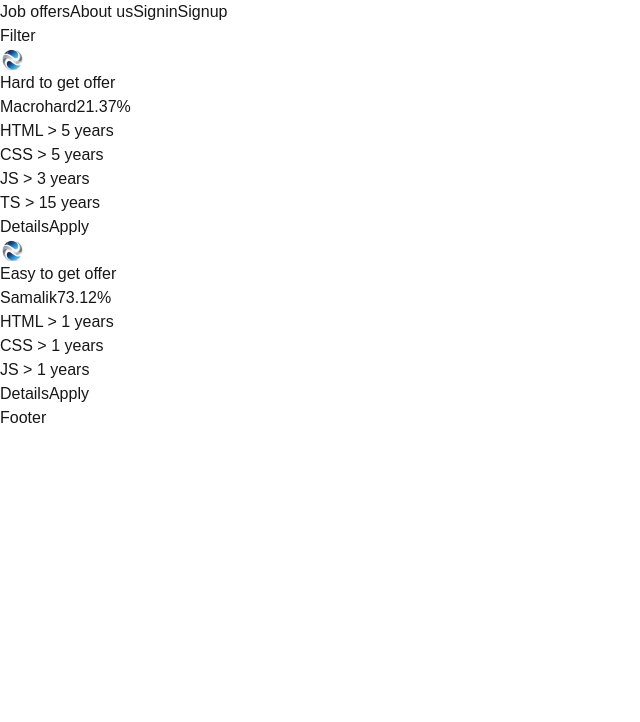
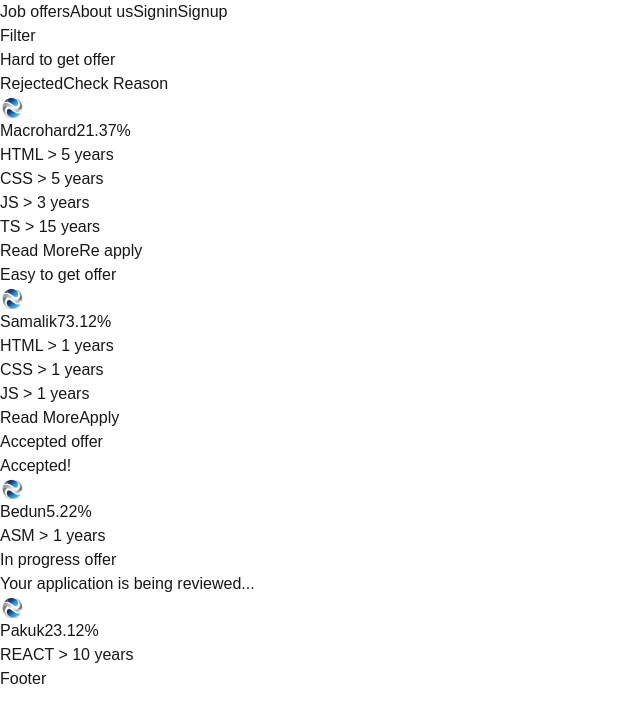
Before and after one commit to NxtPerfect/flaminger, a Next.js app: page /offers in a window 1280 px wide. Shown: the top 722 px of the page, without its empty margins (0-640 px from the left). Built offline with nearby package versions, Linux system fonts and the light colour scheme.

Commit message:
feat: added button to apply to jobs and read more
feat: added page to view details of job offer
feat: added status for job offer

```diff
--- a/src/components/ActionButton.tsx
+++ b/src/components/ActionButton.tsx
@@ -11,6 +11,9 @@
     case "big":
       button = <button className="flex mt-8 bg-orange-600 text-white rounded-md p-8 py-2 text-[2rem] leading-tight animate-pulse hover:bg-red-600 hover:ease-in-out duration-500">{children}</button>
       break;
+    case "alt":
+      button = <button className="flex mt-8 text-orange-600 bg-neutral-900 rounded-md p-8 py-2 text-[2rem] leading-tight animate-pulse hover:bg-neutral-800 hover:ease-in-out duration-500">{children}</button>
+      break;
     default:
       button = <button className="mt-2 bg-orange-600 text-white rounded-md px-4 py-2 text-[1rem] leading-tight animate-pulse hover:bg-red-600 hover:ease-in-out duration-500">{children}</button>
       break;
--- a/src/components/JobList.tsx
+++ b/src/components/JobList.tsx
@@ -5,10 +5,16 @@
   return (
     <ul className="flex flex-col gap-4 px-4">
       <li>
-        <JobOffer id="1" title="Hard to get offer" imagePath="/companies/logos/small/test.png" company="Macrohard" acceptanceRate={21.37} requirements={[{ language: "html", minimumExperienceInYears: 5 }, { language: "css", minimumExperienceInYears: 5 }, { language: "js", minimumExperienceInYears: 3 }, { language: "ts", minimumExperienceInYears: 15 }]} />
+        <JobOffer id="1" title="Hard to get offer" imagePath="/companies/logos/small/test.png" company="Macrohard" acceptanceRate={21.37} requirements={[{ language: "html", minimumExperienceInYears: 5 }, { language: "css", minimumExperienceInYears: 5 }, { language: "js", minimumExperienceInYears: 3 }, { language: "ts", minimumExperienceInYears: 15 }]} offerState={"rejected"} />
       </li>
       <li>
-        <JobOffer id="2" title="Easy to get offer" imagePath="/companies/logos/small/test.png" company="Samalik" acceptanceRate={73.12} requirements={[{ language: "html", minimumExperienceInYears: 1 }, { language: "css", minimumExperienceInYears: 1 }, { language: "js", minimumExperienceInYears: 1 }]} />
+        <JobOffer id="2" title="Easy to get offer" imagePath="/companies/logos/small/test.png" company="Samalik" acceptanceRate={73.12} requirements={[{ language: "html", minimumExperienceInYears: 1 }, { language: "css", minimumExperienceInYears: 1 }, { language: "js", minimumExperienceInYears: 1 }]} offerState={"unapplied"} />
+      </li>
+      <li>
+        <JobOffer id="3" title="Accepted offer" imagePath="/companies/logos/small/test.png" company="Bedun" acceptanceRate={5.22} requirements={[{ language: "asm", minimumExperienceInYears: 1 }]} offerState={"accepted"} />
+      </li>
+      <li>
+        <JobOffer id="4" title="In progress offer" imagePath="/companies/logos/small/test.png" company="Pakuk" acceptanceRate={23.12} requirements={[{ language: "react", minimumExperienceInYears: 10 }]} offerState={"inProgress"} />
       </li>
     </ul>
   )
--- a/src/components/JobOffer.tsx
+++ b/src/components/JobOffer.tsx
@@ -9,20 +9,107 @@
   company: string
   acceptanceRate: number
   requirements: { language: string, minimumExperienceInYears: number }[]
+  offerState: "unapplied" | "inProgress" | "accepted" | "rejected"
 }
 
-export default function JobOffer({ id, title, imagePath, company, acceptanceRate, requirements }: Props) {
+export default function JobOffer({ id, title, imagePath, company, acceptanceRate, requirements, offerState }: Props) {
+  if (offerState === "rejected") {
+    return (
+      <div className="flex flex-col bg-neutral-900 rounded-md p-4 px-8">
+        <span className="flex flex-row gap-2">
+          <h3>{title}</h3>
+          <span>
+            <span className="text-neutral-600 select-none">Rejected</span>
+            <LinkButton type="alt" href={`/profile/offer/${id}`}>Check Reason</LinkButton>
+          </span>
+        </span>
+        <span className="mt-4 flex flex-row gap-2">
+          <Image src={imagePath} alt="Picture of a company" width={25} height={25} quality={50} />
+          <span>{company}</span>
+          <span className={acceptanceRate > 50 ? "text-green-500" : "text-red-500"}>{acceptanceRate}%</span>
+        </span>
+        <span className="mt-8 flex flex-row items-center justify-between">
+          <span className="flex flex-row gap-2 align-middle items-center">
+            {requirements.map(({ language, minimumExperienceInYears }, index) => {
+              return <div key={index} className="rounded-md bg-neutral-800 px-1 self-center">
+                {`${language.toUpperCase()} > ${minimumExperienceInYears} years`}
+              </div>
+            })}
+          </span>
+          <span className="flex flex-row gap-8">
+            <LinkButton type="alt" href={`/offer/${id}`}>Read More</LinkButton>
+            <LinkButton type="offerLink" href={`/offer/${id}/apply`}>Re apply</LinkButton>
+          </span>
+        </span>
+      </div>
+    )
+  }
+
+  if (offerState === "accepted") {
+    return (
+      <div className="flex flex-col bg-neutral-900 rounded-md p-4 px-8">
+        <span className="flex flex-row gap-2">
+          <h3>{title}</h3>
+          <span>
+            <span className="text-green-600 select-none">Accepted!</span>
+          </span>
+        </span>
+        <span className="mt-4 flex flex-row gap-2">
+          <Image src={imagePath} alt="Picture of a company" width={25} height={25} quality={50} />
+          <span>{company}</span>
+          <span className={acceptanceRate > 50 ? "text-green-500" : "text-red-500"}>{acceptanceRate}%</span>
+        </span>
+        <span className="mt-8 flex flex-row items-center justify-between">
+          <span className="flex flex-row gap-2 align-middle items-center">
+            {requirements.map(({ language, minimumExperienceInYears }, index) => {
+              return <div key={index} className="rounded-md bg-neutral-800 px-1 self-center">
+                {`${language.toUpperCase()} > ${minimumExperienceInYears} years`}
+              </div>
+            })}
+          </span>
+        </span>
+      </div>
+    )
+  }
+
+  if (offerState === "inProgress") {
+    return (
+      <div className="flex flex-col bg-neutral-900 rounded-md p-4 px-8">
+        <span className="flex flex-row gap-2">
+          <h3>{title}</h3>
+          <span>
+            <span className="text-neutral-600 select-none">Your application is being reviewed...</span>
+          </span>
+        </span>
+        <span className="mt-4 flex flex-row gap-2">
+          <Image src={imagePath} alt="Picture of a company" width={25} height={25} quality={50} />
+          <span>{company}</span>
+          <span className={acceptanceRate > 50 ? "text-green-500" : "text-red-500"}>{acceptanceRate}%</span>
+        </span>
+        <span className="mt-8 flex flex-row items-center justify-between">
+          <span className="flex flex-row gap-2 align-middle items-center">
+            {requirements.map(({ language, minimumExperienceInYears }, index) => {
+              return <div key={index} className="rounded-md bg-neutral-800 px-1 self-center">
+                {`${language.toUpperCase()} > ${minimumExperienceInYears} years`}
+              </div>
+            })}
+          </span>
+        </span>
+      </div>
+    )
+  }
+
   return (
     <div className="flex flex-col bg-neutral-900 rounded-md p-4 px-8">
       <span className="flex flex-row gap-2">
-        <Image src={imagePath} alt="Picture of a company" width={25} height={25} quality={50} />
         <h3>{title}</h3>
       </span>
       <span className="mt-4 flex flex-row gap-2">
+        <Image src={imagePath} alt="Picture of a company" width={25} height={25} quality={50} />
         <span>{company}</span>
         <span className={acceptanceRate > 50 ? "text-green-500" : "text-red-500"}>{acceptanceRate}%</span>
       </span>
-      <span className="mt-8 flex flex-row items-center">
+      <span className="mt-8 flex flex-row items-center justify-between">
         <span className="flex flex-row gap-2 align-middle items-center">
           {requirements.map(({ language, minimumExperienceInYears }, index) => {
             return <div key={index} className="rounded-md bg-neutral-800 px-1 self-center">
@@ -30,8 +117,10 @@
             </div>
           })}
         </span>
-        <LinkButton type="offerLink" href={`/offer/${id}`}>Details</LinkButton>
-        <LinkButton type="offerLink" href={`/offer/${id}/apply`}>Apply</LinkButton>
+        <span className="flex flex-row gap-8">
+          <LinkButton type="alt" href={`/offer/${id}`}>Read More</LinkButton>
+          <LinkButton type="offerLink" href={`/offer/${id}/apply`}>Apply</LinkButton>
+        </span>
       </span>
     </div>
   )
--- a/src/components/LinkButton.tsx
+++ b/src/components/LinkButton.tsx
@@ -2,7 +2,7 @@
 import React from 'react'
 
 type Props = {
-  type: "header" | "offerLink" | null
+  type: "header" | "offerLink" | "alt" | null
   href: string
   children: string
 }
@@ -11,7 +11,12 @@
   let link;
   switch (type) {
     case "offerLink":
-      link = <Link href={href} className="bg-orange-500 hover:bg-orange-600 ease-in-out duration-100 decoration-orange-500 underline-offset-8 rounded-md px-2 py-1">
+      link = <Link href={href} className="bg-orange-600 hover:bg-orange-700 ease-in-out duration-100 rounded-md px-2 py-1">
+        {children}
+      </Link>
+      break;
+    case "alt":
+      link = <Link href={href} className="underline hover:text-neutral-600 hover:decoration-orange-800 ease-in-out duration-100 decoration-orange-500 underline-offset-8 rounded-md px-2 py-1">
         {children}
       </Link>
       break;
```
Also changed, not shown: src/app/lib/definitions.ts (added, +11 -0 lines), src/app/offer/page.tsx (added, +35 -0 lines), 2 other files (tests, documents, lock files or other folders).
